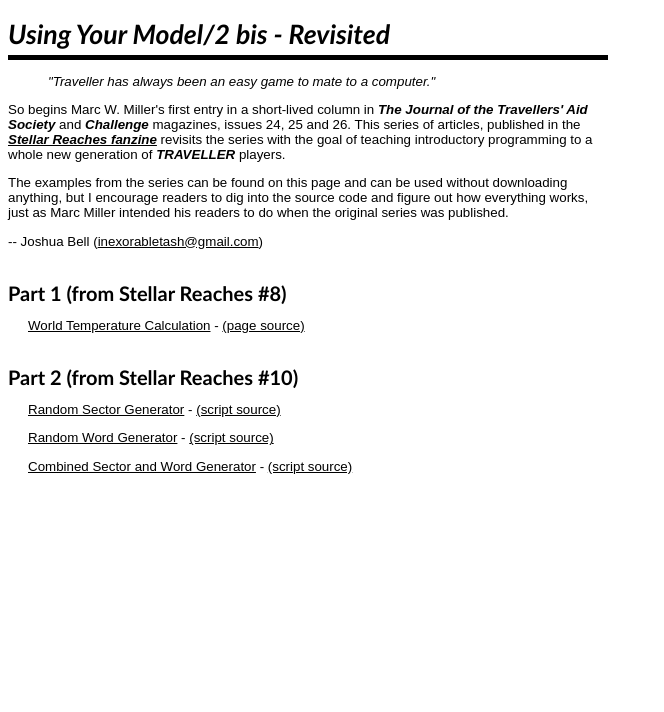
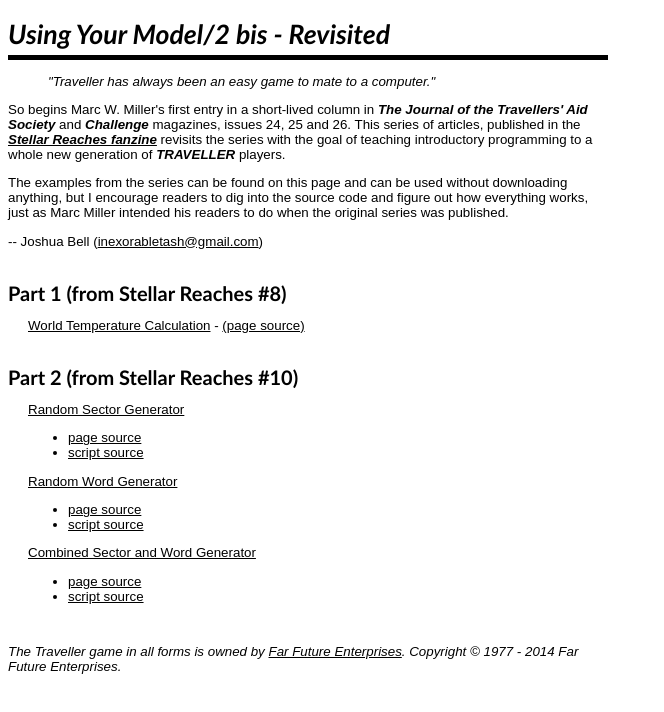
Before and after one commit to inexorabletash/model2, a plain HTML site: page index.html in a window 1280 px wide. Shown: the whole page, without its empty margins (0-664 px from the left). Drawn offline with Linux system fonts and the light colour scheme; a web font is replaced by a local one.

Commit message:
Add license

```diff
--- a/index.html
+++ b/index.html
@@ -50,14 +50,29 @@ when the original series was published.
 
 <p>
 <a href="sectorgen.html">Random Sector Generator</a>
-- <a href="https://github.com/inexorabletash/model2/blob/master/sectorgen.js">(script source)</a>
+<ul>
+  <li><a href="https://github.com/inexorabletash/model2/blob/master/sectorgen.html">page source</a></li>
+  <li><a href="https://github.com/inexorabletash/model2/blob/master/sectorgen.js">script source</a></li>
+</ul>
 
 <p>
 <a href="wordgen.html">Random Word Generator</a>
-- <a href="https://github.com/inexorabletash/model2/blob/master/wordgen.js">(script source)</a>
+<ul>
+  <li><a href="https://github.com/inexorabletash/model2/blob/master/wordgen.html">page source</a></li>
+  <li><a href="https://github.com/inexorabletash/model2/blob/master/wordgen.js">script source</a></li>
+</ul>
 
 <p>
 <a href="sectorgen2.html">Combined Sector and Word Generator</a>
-- <a href="https://github.com/inexorabletash/model2/blob/master/sectorgen2.js">(script source)</a>
+<ul>
+  <li><a href="https://github.com/inexorabletash/model2/blob/master/sectorgen2.html">page source</a></li>
+  <li><a href="https://github.com/inexorabletash/model2/blob/master/sectorgen2.js">script source</a></li>
+</ul>
 
 </div>
+
+<div style="font-style: italic; margin-top: 30pt;">
+  The Traveller game in all forms is owned by
+  <a target="_blank" href="http://farfuture.net">Far Future Enterprises</a>.
+  Copyright &copy; 1977 - 2014 Far Future Enterprises.
+</div>
```
Also changed, not shown: 1 other file.
